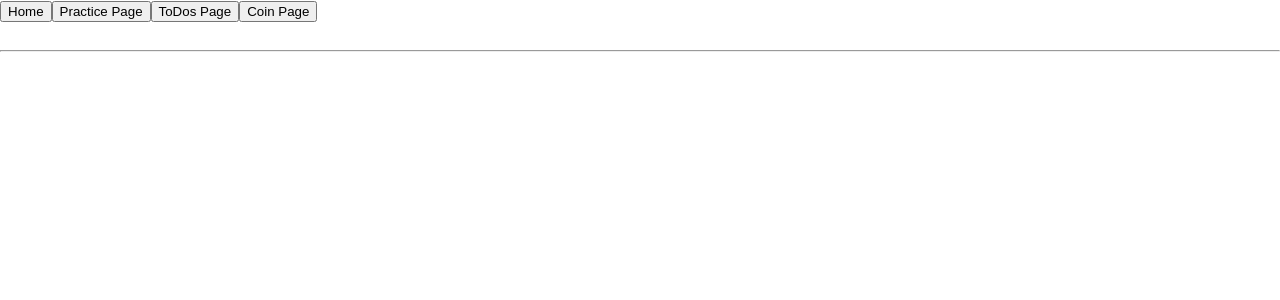
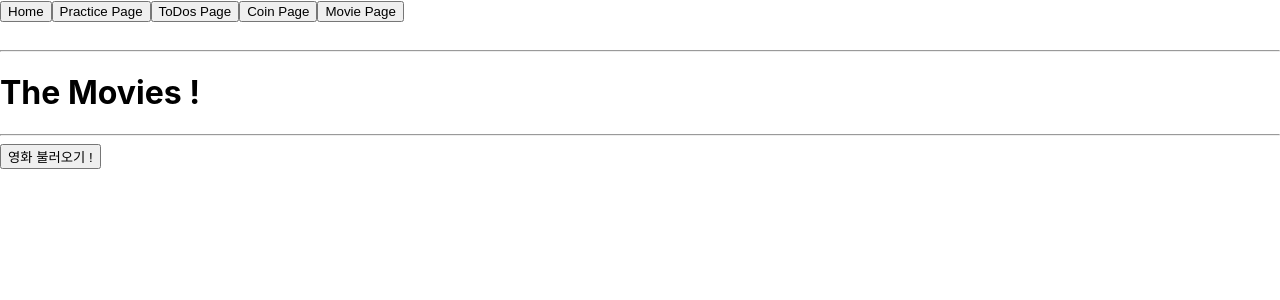
Before and after one commit to jwseo4074/movieWeb, a React (Create React App) app in the folder my-app/: page /moviepage in a window 1280 px wide. Shown: the top 300 px of the page. Built offline with nearby package versions, Linux system fonts and the light colour scheme.

Commit message:
Add moviePage using axios with async, await

```diff
--- a/my-app/src/App.js
+++ b/my-app/src/App.js
@@ -5,6 +5,8 @@ import PracticePage from './Page/PracticePage';
 import ToDosPage from './Page/ToDosPage';
 import Header from './Header';
 import CoinPage from './Page/CoinPage';
+import MoviePage from './Page/MoviePage';
+
 import { BrowserRouter as Router, Route, Routes } from 'react-router-dom';
 
 function App() {
@@ -17,6 +19,7 @@ function App() {
 					<Route path="/practicepage" element={<PracticePage />} />
 					<Route path="/todospage" element={<ToDosPage />} />
 					<Route path="/coinpage" element={<CoinPage />} />
+					<Route path="/moviepage" element={<MoviePage />} />
 				</Routes>
 			</Router>
 		</div>
--- a/my-app/src/Header.jsx
+++ b/my-app/src/Header.jsx
@@ -19,6 +19,10 @@ function Header() {
 			<Link to="/coinpage">
 				<button> Coin Page </button>
 			</Link>
+
+			<Link to="/moviepage">
+				<button> Movie Page </button>
+			</Link>
 			<br />
 			<br />
 			<hr />
--- a/my-app/src/Page/CoinPage.jsx
+++ b/my-app/src/Page/CoinPage.jsx
@@ -1,6 +1,6 @@
 import React from 'react';
 import { useState } from 'react';
-import { useEffect } from 'react';
+// import { useEffect } from 'react';
 import axios from 'axios';
 
 const CoinPage = () => {
--- /dev/null
+++ b/my-app/src/Page/MoviePage.jsx
@@ -0,0 +1,59 @@
+import React from 'react';
+import { useState } from 'react';
+// import { useEffect } from 'react';
+import axios from 'axios';
+
+const MoviePage = () => {
+	const [loading, setLoading] = useState(false);
+	const [movieData, setMovieData] = useState([]);
+	// 빈 배열로 해두지 않으면 undefined가 처음에 할당 되니까 개수를 세어줄 수가 없다 => 에러가 나옴
+
+	const getMovies = async () => {
+		try {
+			const Response = await axios.get('https://www.omdbapi.com/?apikey=390bda69&s=frozen');
+			console.log(Response.data.Search);
+			setMovieData(Response.data.Search);
+		} catch (e) {
+			console.log(e);
+		}
+		setLoading(false);
+	};
+
+	const roadMovieData = () => {
+		setLoading(true);
+		getMovies();
+	};
+
+	// useEffect(() => {}, [loading]);
+
+	if (loading) {
+		return <h1>loading ... </h1>;
+	}
+
+	return (
+		<div id="moviePageDiv">
+			<h1>The Movies ! </h1>
+
+			<hr />
+			{movieData.length >= 1 ? (
+				<div>
+					{movieData.map(movie => (
+						<div key={movie.imdbID}>
+							<div>
+								<h3>
+									{movie.Title}
+									<span>({movie.Year})</span>
+								</h3>
+							</div>
+							<img src={movie.Poster}></img>
+						</div>
+					))}
+				</div>
+			) : (
+				<button onClick={roadMovieData}> 영화 불러오기 ! </button>
+			)}
+		</div>
+	);
+};
+
+export default MoviePage;
```
